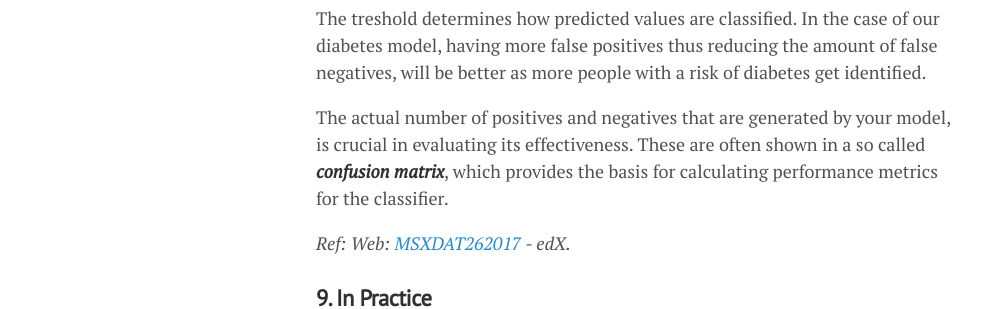
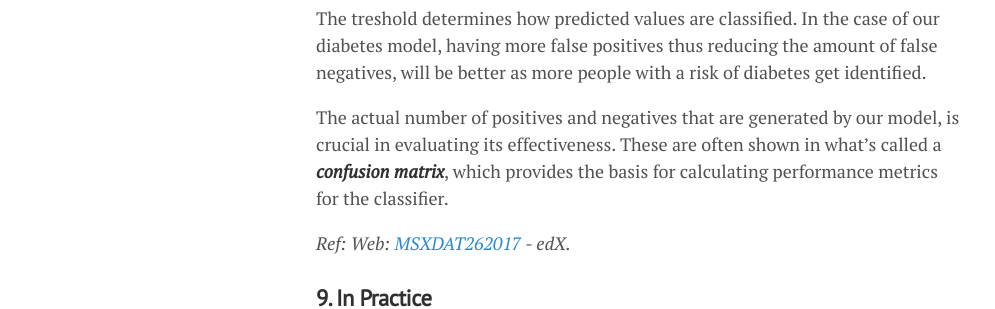
Before and after one commit to lgeurts/lgeurts.github.io, a Jekyll site: the page built from _posts/2018-06-29-artificial-intelligence-basics.md, in a window 1280 px wide and 900 px high, scrolled down 6519 px. Shown: the part 155-464 px from the top of the window, without its empty margins (0-995 px from the left). Built offline with Jekyll 4.4.1, drawn with Linux system fonts in a browser that asks for light colours; nearby versions of some CDN libraries.

Commit message:
Update 2018-06-29-artificial-intelligence-basics.md

```diff
--- a/_posts/2018-06-29-artificial-intelligence-basics.md
+++ b/_posts/2018-06-29-artificial-intelligence-basics.md
@@ -172,7 +172,7 @@
 
 The treshold determines how predicted values are classified. In the case of our diabetes model, having more false positives thus reducing the amount of false negatives, will be better as more people with a risk of diabetes get identified.
 
-The actual number of positives and negatives that are generated by your model, is crucial in evaluating its effectiveness. These are often shown in a so called ***confusion matrix***, which provides the basis for calculating performance metrics for the classifier.
+The actual number of positives and negatives that are generated by our model, is crucial in evaluating its effectiveness. These are often shown in what's called a ***confusion matrix***, which provides the basis for calculating performance metrics for the classifier.
 
 *Ref: Web: [MSXDAT262017](https://www.youtube.com/watch?v=1O0_u9WRo-0/) - edX.*
 
```
